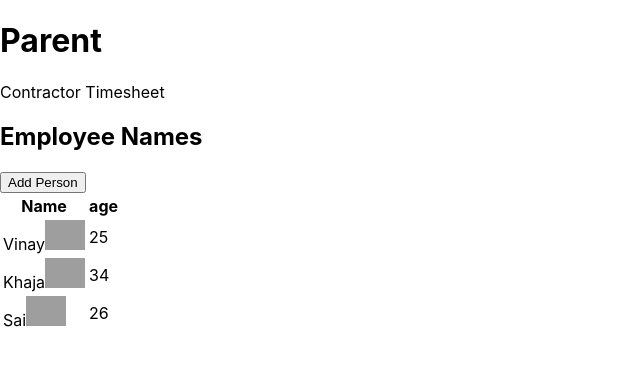
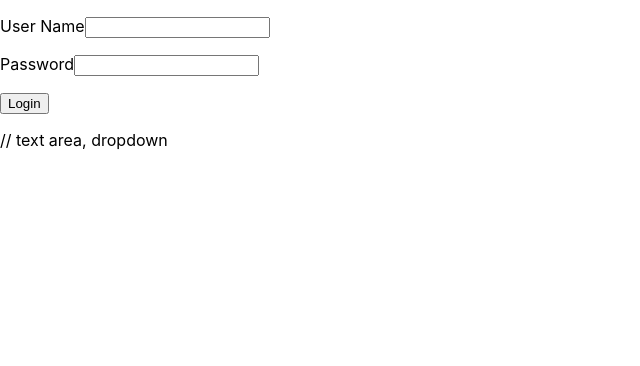
Before and after one commit to khaja78630/React, a React app: page / in a window 1280 px wide. Shown: the top 366 px of the page, without its empty margins (0-640 px from the left). Built offline with nearby package versions, Linux system fonts and the light colour scheme; grey boxes are pictures that could not be loaded.

Commit message:
Integrate CSS and Form handling

```diff
--- a/src/App.js
+++ b/src/App.js
@@ -1,10 +1,20 @@
 
 import './App.css';
 import React from 'react'
-import Parent from './Components/Parent';
+// import Parent from './Components/Parent';
+// import Stylesheet from './Components/Stylesheet';
+// import InlineStyleSheet from './Components/InlineStyleSheet';
+// import CSSModule from './Components/CSSModule';
+import LoginForm from './Components/LoginForm';
 
 function App() {
-  return <Parent />
+  // return <Stylesheet />
+  // return <InlineStyleSheet />
+
+  // return <CSSModule />
+  return <LoginForm />
+
+
 
 }
 
--- /dev/null
+++ b/src/Components/CSSModule.jsx
@@ -0,0 +1,13 @@
+import React, { Component } from 'react'
+import Styles from './main.module.css';
+
+export default class CSSModule extends Component {
+  render() {
+    return (
+      <div>
+        <p className = {Styles.success}>Success</p>
+        <p className = {Styles.error}>Error</p>
+      </div>
+    )
+  }
+}
--- /dev/null
+++ b/src/Components/InlineStyleSheet.jsx
@@ -0,0 +1,11 @@
+import React, { Component } from 'react'
+
+export default class InlineStyleSheet extends Component {
+  render() {
+    const style = {fontSize : '40px', color : 'red'};
+
+    return (
+      <div style={style}>InlineStyleSheet</div>
+    )
+  }
+}
--- /dev/null
+++ b/src/Components/LoginForm.jsx
@@ -0,0 +1,39 @@
+import React, { Component } from 'react'
+
+export default class LoginForm extends Component {
+    constructor(props){
+        super(props);
+        this.state = {
+            userName : '',
+            pwd: ''
+        }
+
+    }
+    changeHandler = (e) => {
+        this.setState({
+            [e.target.name] : e.target.value
+        })
+    }
+    submitForm = (e) => {
+        e.preventDefault();
+        alert(`User Name : ${this.state.userName} and password is ${this.state.pwd}`)
+    }
+  render() {
+    return (
+      <form onSubmit={(e) => this.submitForm(e)}>
+        <p>
+            <label htmlFor='userName'>User Name</label>
+            <input name='userName' type ="text" value={this.state.userName} onChange={(e) => this.changeHandler(e)}/>
+        </p>
+        <p>
+            <label htmlFor='pwd'>Password</label>
+            <input name='pwd' type ="password" value={this.state.pwd} onChange={(e) => this.changeHandler(e)}/>
+        </p>
+        <p>
+            <button>Login</button>
+        </p>
+        // text area, dropdown
+      </form>
+    )
+  }
+}
--- a/src/Components/Parent.jsx
+++ b/src/Components/Parent.jsx
@@ -1,13 +1,14 @@
 import React, { Component } from 'react';
-import Child from './Child';
-import { List } from './ListsRendering';
+// import Child from './Child';
+// import { List } from './ListsRendering';
 export default class Parent extends Component {
     render() {
         return (
             <div>
-                <h1>Parent</h1>
+                {/* <h1>Parent</h1>
                 <Child name='Vinay' age='25' />
-                <List />
+                <List /> */}
+
             </div>
 
         );
--- /dev/null
+++ b/src/Components/Stylesheet.jsx
@@ -0,0 +1,8 @@
+import React from 'react';
+import './main.css';
+
+export default class Stylesheet extends React.Component{
+    render(){
+        return <h1 className = 'font-size text-color'>CSS using Style Sheet</h1>
+    }
+}
```
Also changed, not shown: src/Components/main.css (added, +10 -0 lines), src/Components/main.module.css (added, +12 -0 lines).
